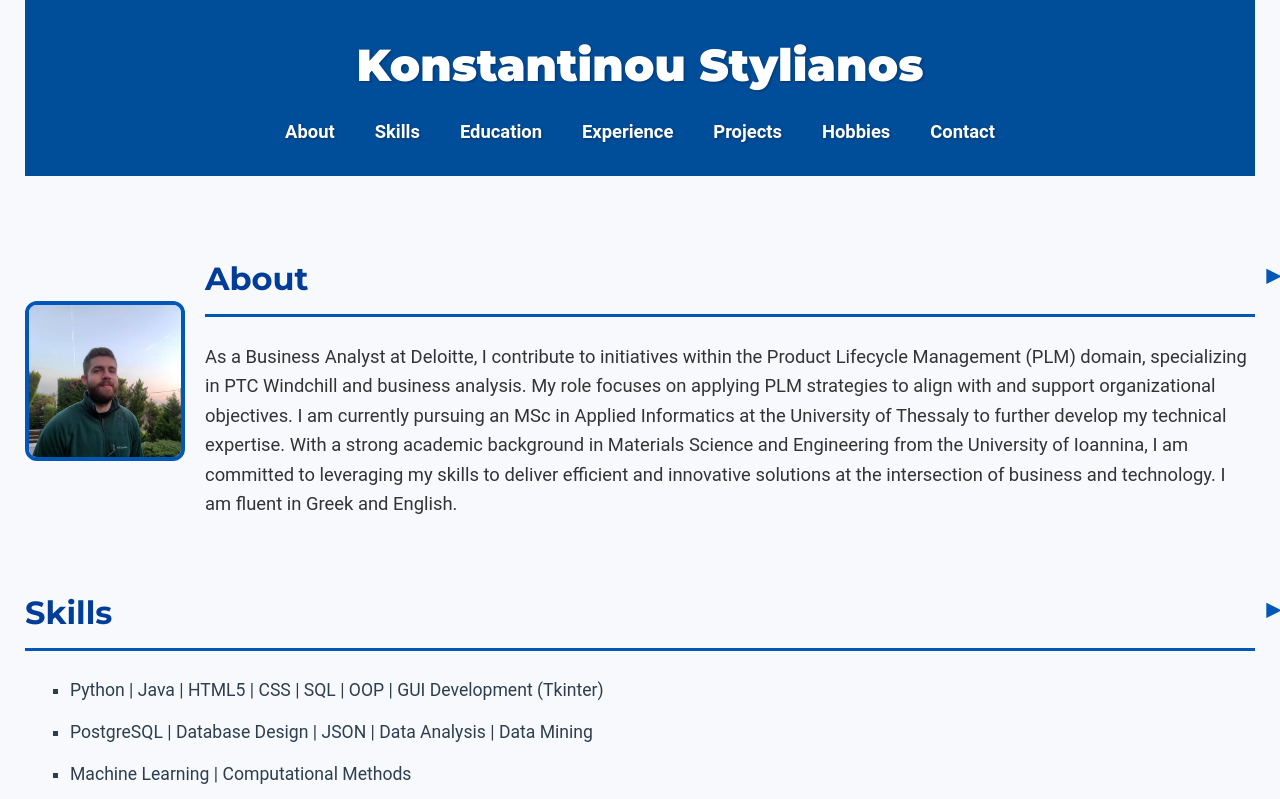
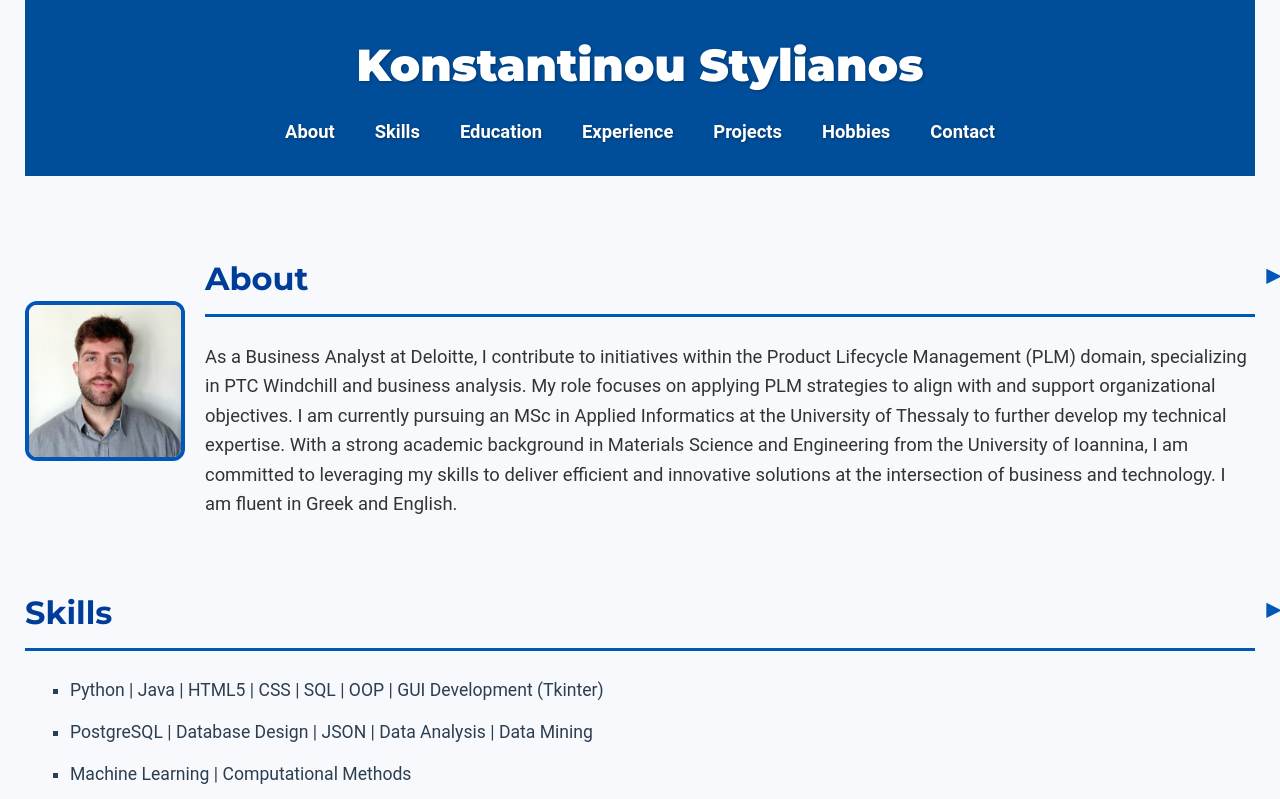
Before and after one commit to stylianoskonstantinou/KONSTANTINOU_STYLIANOS, a plain HTML site: page index.html in a window 1280 px wide. Shown: the top 799 px of the page. Drawn offline with Linux system fonts and the light colour scheme.

Commit message:
Update index.html

```diff
--- a/index.html
+++ b/index.html
@@ -34,7 +34,7 @@
          Ενότητα "About" - Προφίλ και περιγραφή
     ===================================================== -->
     <section id="about" class="profile-section">
-        <img src="me.jpg" alt="Φωτογραφία Stylianos Konstantinou" class="profile-image">
+        <img src="meee.jpg" alt="Φωτογραφία Stylianos Konstantinou" class="profile-image">
         <div class="profile-text">
             <h2>About</h2>
             <p>As a Business Analyst at Deloitte, I contribute to initiatives within the Product Lifecycle Management (PLM) domain, specializing in PTC Windchill and business analysis. My role focuses on applying PLM strategies to align with and support organizational objectives. I am currently pursuing an MSc in Applied Informatics at the University of Thessaly to further develop my technical expertise. With a strong academic background in Materials Science and Engineering from the University of Ioannina, I am committed to leveraging my skills to deliver efficient and innovative solutions at the intersection of business and technology. I am fluent in Greek and English.</p>
```
